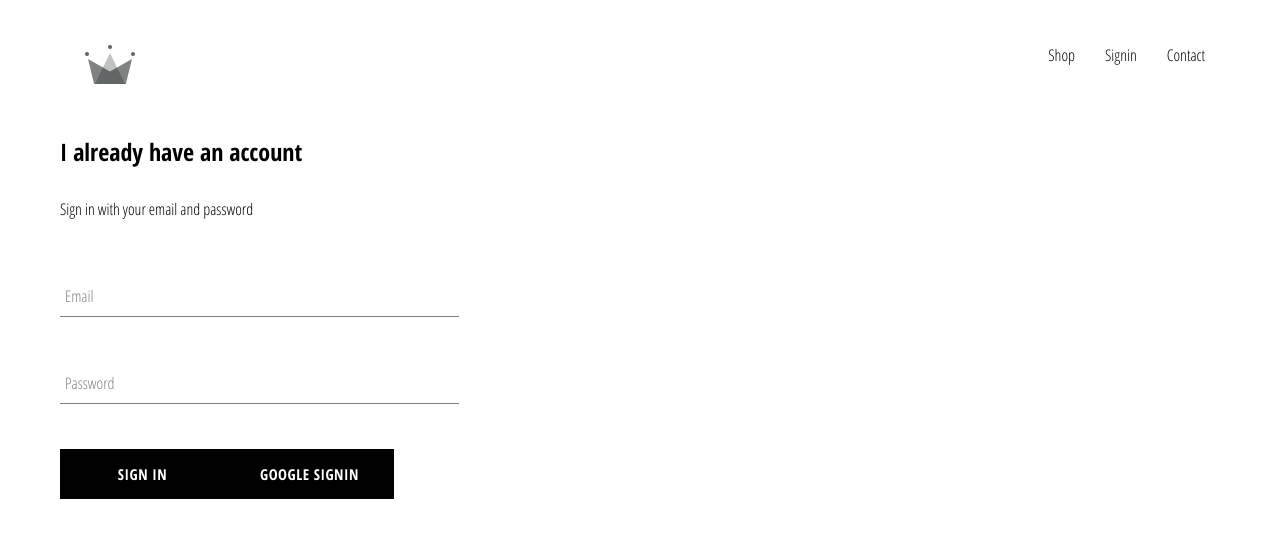
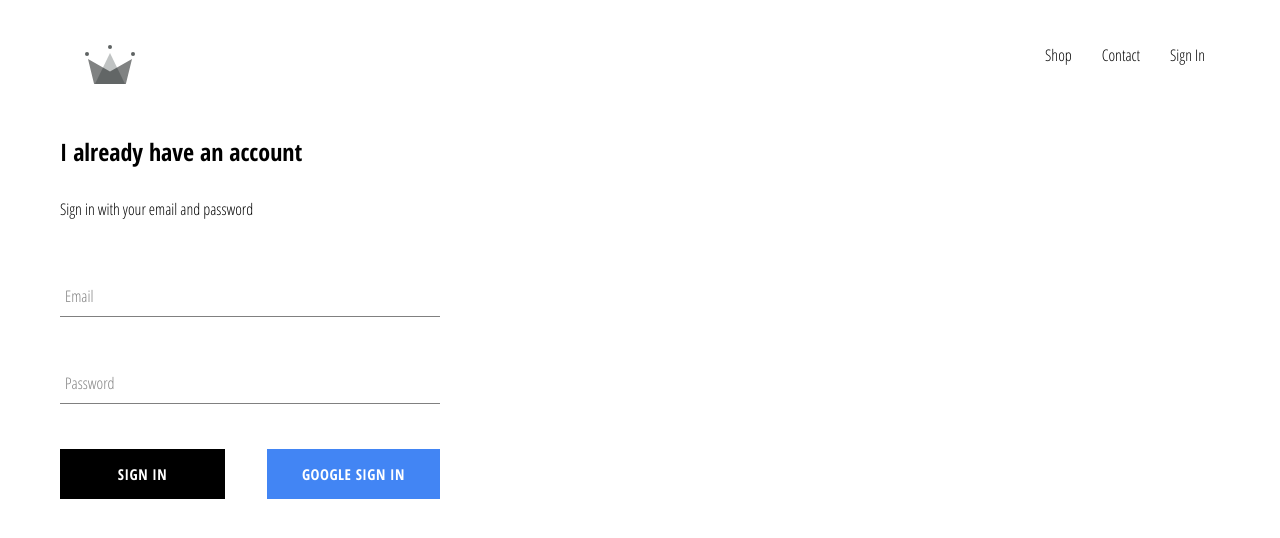
Before and after one commit to stkuwanda/r-shop, a React (Create React App) app: page /signin in a window 1280 px wide. Shown: the top 538 px of the page. Built offline with nearby package versions, Linux system fonts and the light colour scheme; no server answers.

Commit message:
added currentUser prop to Header component, added sign out button to header, styled google signin button within the custombutton component, adjusted default box-sizing to border-box, set new scss width for signin component

```diff
--- a/src/App.css
+++ b/src/App.css
@@ -7,3 +7,7 @@ a {
   text-decoration: none;
   color: black;
 }
+
+* {
+  box-sizing: border-box;
+}
--- a/src/App.js
+++ b/src/App.js
@@ -30,7 +30,7 @@ class App extends Component {
 	render(){
 		return (
 			<div className='App'>
-				<Header />
+				<Header currentUser={this.state.currentUser}/>
 				<Switch>
 					<Route exact path='/' component={HomePage} />
 					<Route exact path='/shop' component={ShopPage} />
--- a/src/components/custombutton/custombutton.component.jsx
+++ b/src/components/custombutton/custombutton.component.jsx
@@ -1,9 +1,9 @@
 import React from 'react';
 import './custombutton.styles.scss';
 
-const CustomButton = ({ children, ...restOfProps }) => {
+const CustomButton = ({ children, isGoogleSignin, ...restOfProps }) => {
 	return (
-		<button className='custom-button' {...restOfProps}>
+		<button className={`${isGoogleSignin ? 'google-signin': ''} custom-button`} {...restOfProps}>
 			{children}
 		</button>
 	);
--- a/src/components/custombutton/custombutton.styles.scss
+++ b/src/components/custombutton/custombutton.styles.scss
@@ -19,4 +19,14 @@
     color: black;
     border: 1px solid black;
   }
+
+  &.google-signin {
+    background-color: #4285f4;
+    color: white;
+
+    &:hover {
+      background-color: #357ae8;
+      border: none;
+    }
+  }
 }
--- a/src/components/header/header.component.jsx
+++ b/src/components/header/header.component.jsx
@@ -1,19 +1,31 @@
 import React from 'react';
 import { Link } from 'react-router-dom';
-import {ReactComponent as Logo } from '../../assets/crown.svg';
+import { ReactComponent as Logo } from '../../assets/crown.svg';
+import { auth } from '../../firebase/firebase.utils';
 import './header.styles.scss';
 
-const Header = () => {
+const Header = ({ currentUser }) => {
 	return (
 		<div className='header'>
 			<Link className='logo-container' to='/'>
 				<Logo className='logo' />
 			</Link>
 			<div className='options'>
-        <Link className="option" to="/shop">Shop</Link>
-				<Link className="option" to="/signin">Signin</Link>
-        <Link className="option" to="/contact">Contact</Link>
-      </div>
+				<Link className='option' to='/shop'>
+					Shop
+				</Link>
+				<Link className='option' to='/contact'>
+					Contact
+				</Link>
+				{currentUser ? (
+					<div className='option' onClick={() => auth.signOut()}>
+						Sign Out
+					</div>
+				) : (
+					<Link className='option' to='/signin'>
+						Sign In					</Link>
+				)}
+			</div>
 		</div>
 	);
 };
--- a/src/components/header/header.styles.scss
+++ b/src/components/header/header.styles.scss
@@ -20,6 +20,7 @@
 
     .option {
       padding: 10px 15px;
+      cursor: pointer;
     }
   }
 }
--- a/src/components/signin/signin.component.jsx
+++ b/src/components/signin/signin.component.jsx
@@ -47,9 +47,12 @@ class Signin extends Component {
 						required
 						label='Password'
 					/>
-					{/* <label htmlFor=''>Password</label> */}
-					<CustomButton type='submit'>sign in</CustomButton>
-					<CustomButton onClick={signInWithGoogle}>Google Signin</CustomButton>
+					<div className='buttons'>
+						<CustomButton type='submit'>sign in</CustomButton>
+						<CustomButton onClick={signInWithGoogle} isGoogleSignin>
+							google sign in
+						</CustomButton>
+					</div>
 				</form>
 			</div>
 		);
--- a/src/components/signin/signin.styles.scss
+++ b/src/components/signin/signin.styles.scss
@@ -1,9 +1,14 @@
 .signin {
-  width: 30vw;
+  width: 380px;
   display: flex;
   flex-direction: column;
 
   .title {
     margin: 10px 0;
   }
+
+  .buttons {
+    display: flex;
+    justify-content: space-between;
+  }
 }
```
